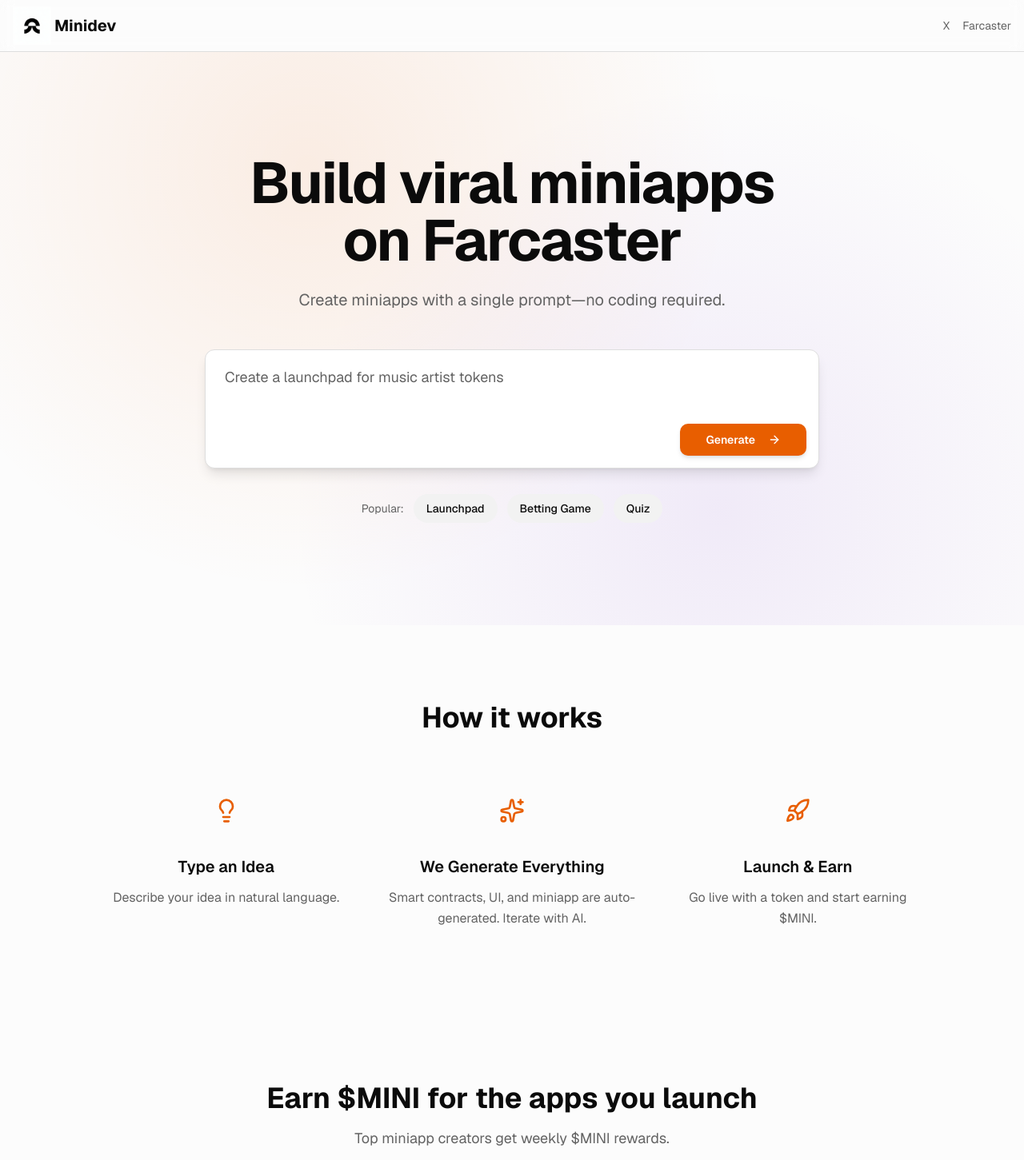
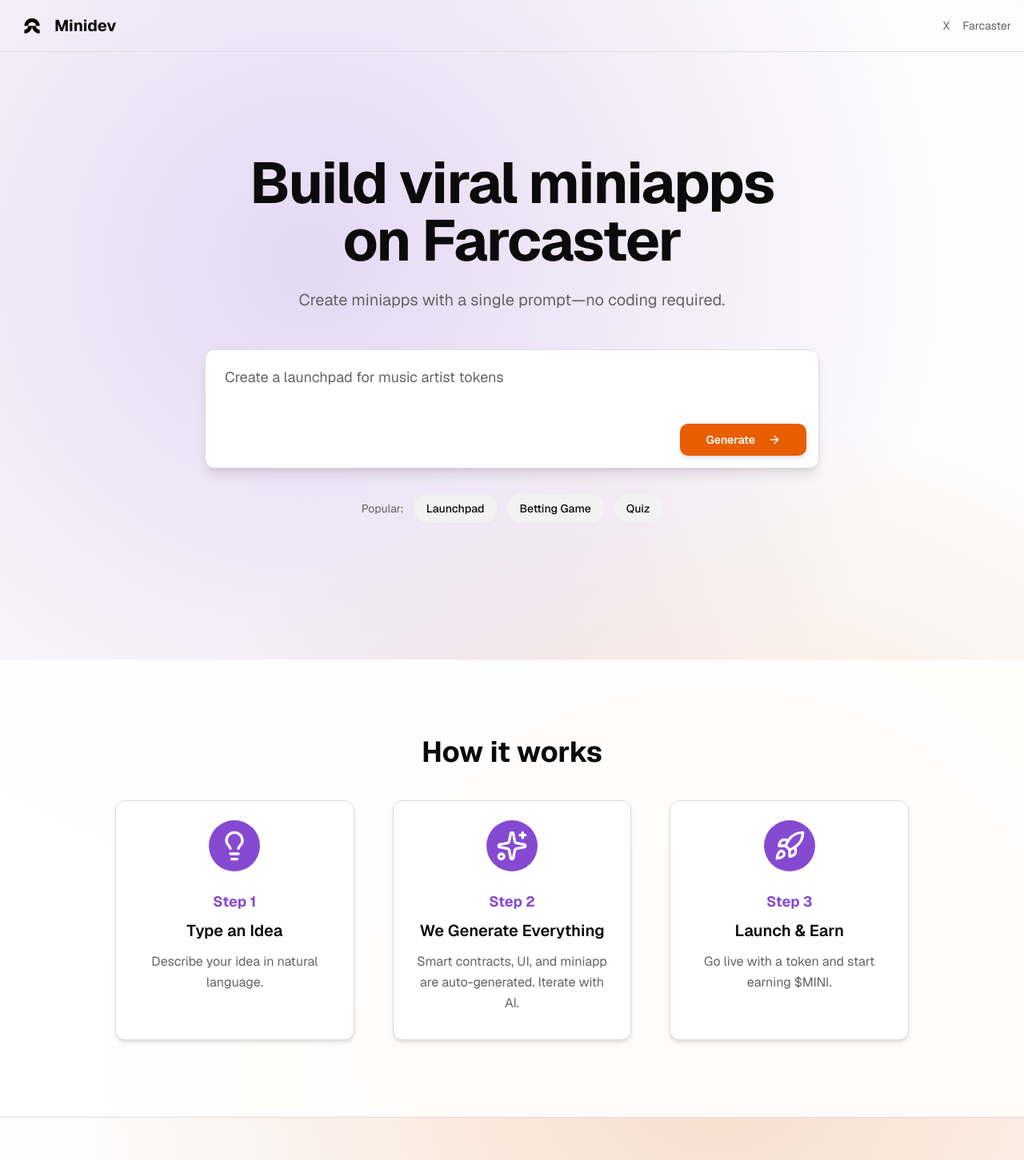
Before and after one commit to krshishir1/minidevfun-home-assignment, a Next.js app: page / in a window 1280 px wide. Shown: the top 1451 px of the page at 80% size. Built offline with nearby package versions, Linux system fonts and the light colour scheme.

Commit message:
updated how it works design

```diff
--- a/app/page.tsx
+++ b/app/page.tsx
@@ -1,19 +1,24 @@
-import Navbar from "@/components/shared/Navbar"
-import Hero from "@/components/landing/HeroSection"
-import HowItWorks from "@/components/landing/HowItWorks"
-import Leaderboard from "@/components/landing/Leaderboard"
-import Footer from "@/components/shared/Footer"
+import Navbar from "@/components/shared/Navbar";
+import Hero from "@/components/landing/HeroSection";
+import HowItWorks from "@/components/landing/HowItWorks";
+import Leaderboard from "@/components/landing/Leaderboard";
+import Footer from "@/components/shared/Footer";
 
 export default function Home() {
   return (
-    <div className="min-h-screen flex flex-col">
+    <div className="min-h-screen relative">
+      <div className="pointer-events-none absolute inset-0 -z-10">
+        <div className="absolute inset-0 bg-gradient-to-tl from-primary/5 via-secondary/5 to-primary/10" />
+        <div className="absolute inset-0 bg-[radial-gradient(circle_at_70%_80%,var(--primary)_0%,transparent_50%)] opacity-20" />
+        <div className="absolute inset-0 bg-[radial-gradient(circle_at_30%_20%,var(--secondary)_0%,transparent_50%)] opacity-20" />
+      </div>
+
       <Navbar />
       <main className="flex-1">
         <Hero />
         <HowItWorks />
-        <Leaderboard />
       </main>
       <Footer />
     </div>
-  )
+  );
 }
--- a/components/landing/HeroSection.tsx
+++ b/components/landing/HeroSection.tsx
@@ -20,16 +20,14 @@ export default function Hero() {
   return (
     <section className="relative overflow-hidden">
       {/* Background with gradient and patterns */}
-      <div className="absolute inset-0 bg-gradient-to-br from-primary/5 via-secondary/5 to-primary/10" />
-      <div className="absolute inset-0 bg-[radial-gradient(circle_at_30%_20%,var(--primary)_0%,transparent_50%)] opacity-10" />
-      <div className="absolute inset-0 bg-[radial-gradient(circle_at_70%_80%,var(--secondary)_0%,transparent_50%)] opacity-10" />
+
 
       {/* Decorative elements */}
       <div className="absolute top-20 left-10 w-32 h-32 bg-primary/10 rounded-full blur-3xl" />
       <div className="absolute bottom-20 right-10 w-40 h-40 bg-secondary/10 rounded-full blur-3xl" />
       <div className="absolute top-1/2 left-1/4 w-24 h-24 bg-primary/5 rounded-full blur-2xl" />
 
-      <div className="container relative mx-auto px-4 py-20 md:py-32">
+      <div className="container relative mx-auto md:h-[95vh] px-4 py-20 md:py-32">
         <div className="max-w-4xl mx-auto text-center">
           <h1 className="text-4xl md:text-6xl lg:text-7xl font-bold tracking-tight text-balance mb-6">
             Build viral miniapps on Farcaster
--- a/components/landing/HowItWorks.tsx
+++ b/components/landing/HowItWorks.tsx
@@ -1,4 +1,4 @@
-import { Lightbulb, Sparkles, Rocket } from "lucide-react"
+import { Lightbulb, Sparkles, Rocket } from "lucide-react";
 
 const STEPS = [
   {
@@ -9,36 +9,71 @@ const STEPS = [
   {
     icon: Sparkles,
     title: "We Generate Everything",
-    description: "Smart contracts, UI, and miniapp are auto-generated. Iterate with AI.",
+    description:
+      "Smart contracts, UI, and miniapp are auto-generated. Iterate with AI.",
   },
   {
     icon: Rocket,
     title: "Launch & Earn",
     description: "Go live with a token and start earning $MINI.",
   },
-]
+];
 
 export default function HowItWorks() {
   return (
-    <section className="container mx-auto px-4 py-20 md:py-24 bg-muted/30">
-      <div className="max-w-5xl mx-auto">
-        <h2 className="text-3xl md:text-4xl font-bold text-center mb-16">How it works</h2>
-
-        <div className="grid md:grid-cols-3 gap-8 md:gap-12">
+    <section className="w-full bg-white/90 py-20 md:py-24">
+      <div className="max-w-5xl mx-auto px-4">
+        <h2 className="text-4xl font-bold text-center mb-10">How it works</h2>
+        <div className="relative flex flex-col md:flex-row items-center justify-between gap-12">
           {STEPS.map((step, index) => {
-            const Icon = step.icon
+            const Icon = step.icon;
             return (
-              <div key={index} className="text-center">
-                <div className="inline-flex items-center justify-center w-16 h-16 rounded-xl bg-primary/10 text-primary mb-6">
-                  <Icon className="w-8 h-8" />
+              <div
+                key={index}
+                className="relative h-[300px] text-center flex-1 p-6 rounded-xl bg-white border shadow-md transition-transform hover:-translate-y-2"
+              >
+                <div className="inline-flex items-center justify-center w-16 h-16 rounded-full bg-secondary text-white mb-6 mx-auto">
+                  <Icon className="w-10 h-10" />
                 </div>
-                <h3 className="text-xl font-semibold mb-3">{step.title}</h3>
-                <p className="text-muted-foreground leading-relaxed">{step.description}</p>
+                <div className="flex flex-col items-center">
+                  <span className="mb-2 text-lg font-bold text-secondary">{`Step ${
+                    index + 1
+                  }`}</span>
+                  <h3 className="text-xl font-semibold mb-3">{step.title}</h3>
+                  <p className="text-muted-foreground leading-relaxed">
+                    {step.description}
+                  </p>
+                </div>
+                {/* Arrow between steps, except last */}
+                {/* {index < STEPS.length - 1 && (
+                  <div className="hidden md:block absolute -right-5 top-1/2 transform translate-x-1/2 -translate-y-1/2">
+                    <svg width="44" height="44" fill="none" viewBox="0 0 24 24">
+                      <path
+                        d="M5 12h14m0 0l-5-5m5 5l-5 5"
+                        stroke="#F97316"
+                        strokeWidth="2"
+                        strokeLinecap="round"
+                      />
+                    </svg>
+                  </div>
+                )} */}
+                {/* {index < STEPS.length - 1 && (
+                  <div className="md:hidden flex justify-center mt-6">
+                    <svg width="32" height="32" fill="none" viewBox="0 0 24 24">
+                      <path
+                        d="M12 5v14m0 0l-5-5m5 5l5-5"
+                        stroke="#F97316"
+                        strokeWidth="2"
+                        strokeLinecap="round"
+                      />
+                    </svg>
+                  </div>
+                )} */}
               </div>
-            )
+            );
           })}
         </div>
       </div>
     </section>
-  )
+  );
 }
--- a/components/shared/Navbar.tsx
+++ b/components/shared/Navbar.tsx
@@ -2,11 +2,11 @@ import Link from "next/link"
 
 export default function Navbar() {
   return (
-    <nav className="border-b border-border bg-background/95 backdrop-blur supports-[backdrop-filter]:bg-background/60 sticky top-0 z-50">
+    <nav className="border-b border-border bg-transparent backdrop-blur supports-[backdrop-filter]:bg-background/60 sticky top-0 z-50">
       <div className="container mx-auto px-4 h-16 flex items-center justify-between">
         <Link href="/" className="text-xl font-bold text-foreground">
           <div className="flex items-center gap-1">
-            <img src="/minidevfun.png" alt="Minidev" className="w-12" />
+            <img src="/minidevfun-tsp.png" alt="Minidev" className="w-12" />
             <span className="text-xl font-bold text-foreground">Minidev</span>
           </div>
         </Link>
--- a/next.config.mjs
+++ b/next.config.mjs
@@ -1,4 +1,12 @@
 /** @type {import('next').NextConfig} */
-const nextConfig = {};
+const nextConfig = {
+    typescript: {
+      ignoreBuildErrors: true,
+    },
+    eslint: {
+      ignoreDuringBuilds: true,
+    },
+    reactStrictMode: true,
+  }
 
 export default nextConfig;
```
